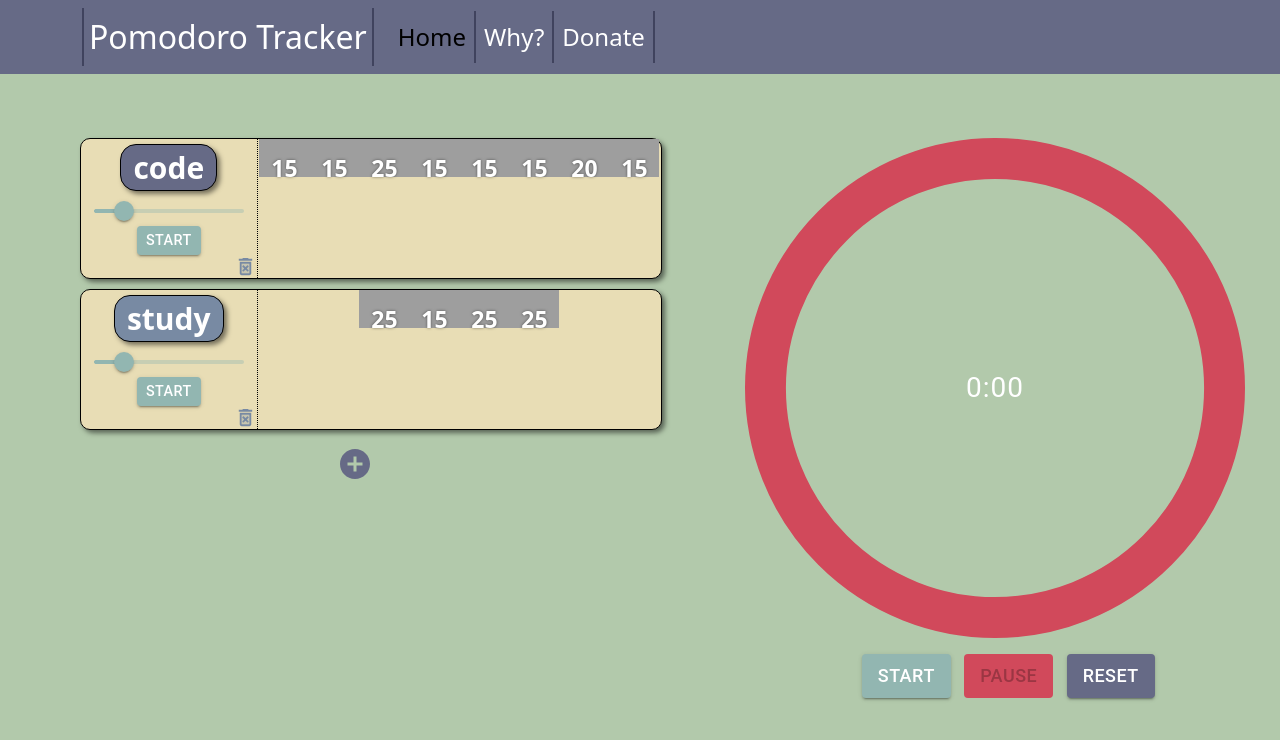
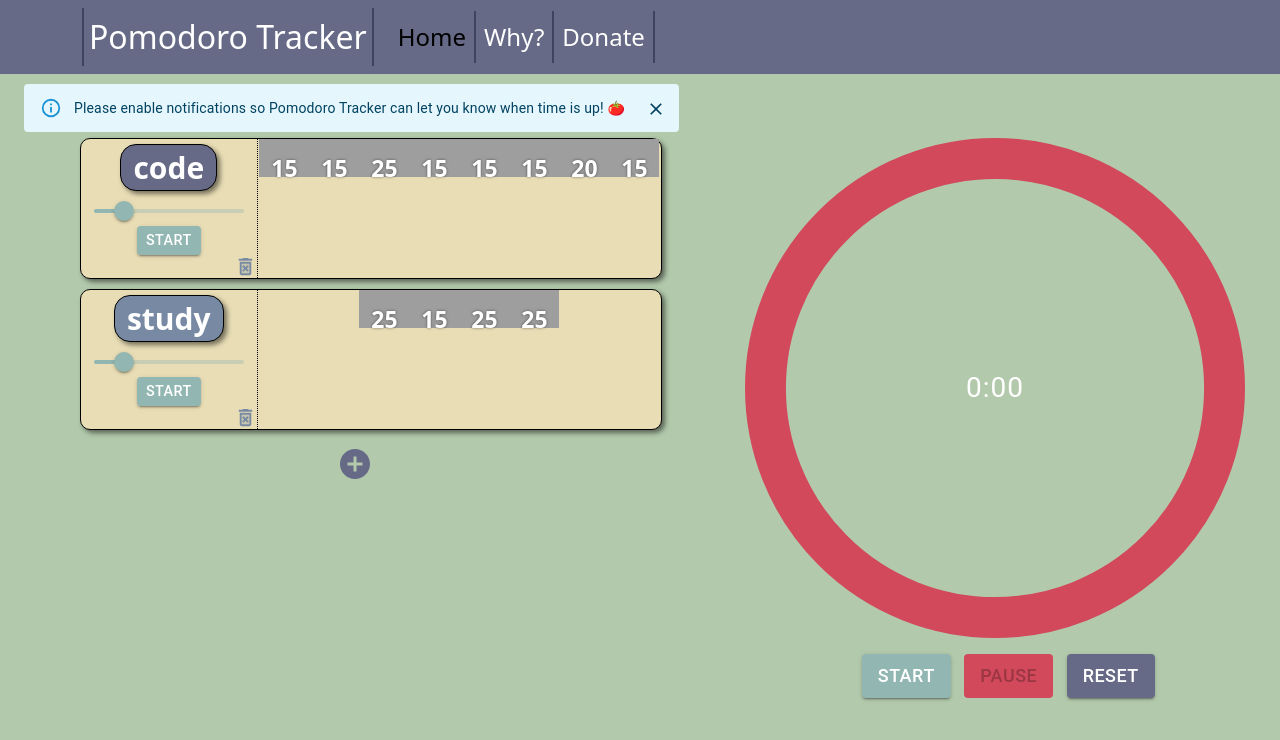
Before and after one commit to DevYadC/pomodoro-webapp, a React (Vite) app: page /home in a window 1280 px wide. Shown: the top 740 px of the page. Built offline with nearby package versions, Linux system fonts and the light colour scheme; grey boxes are pictures that could not be loaded.

Commit message:
added notifications

```diff
--- a/src/App.jsx
+++ b/src/App.jsx
@@ -1,7 +1,7 @@
 import React, { useState, useEffect } from 'react';
 import { BrowserRouter as Router, Routes, Route } from 'react-router-dom';
 import { v4 as uuidv4 } from 'uuid';
-import Alert from '@mui/material/Alert';
+import { Alert, Snackbar } from '@mui/material';
 import 'bootstrap/dist/css/bootstrap.min.css';
 
 import TaskApp from './TaskApp';
@@ -24,12 +24,19 @@ function App() {
   });
 
   useEffect(() => {
+
     localStorage.setItem('tasks', JSON.stringify(tasks));
   }, [tasks]);
 
   const [sessionComplete, setSessionComplete] = useState(false);
 
+  // New state for notification alert
+  const [showNotificationAlert, setShowNotificationAlert] = useState(true);
 
+  // Close the notification alert
+  const handleCloseNotification = () => {
+    setShowNotificationAlert(false);
+  };
 
   return (
     <Router>
@@ -41,6 +48,13 @@ function App() {
             Time is up! — good job &#128516;
           </Alert>
         ) : null}
+
+        <Snackbar open={showNotificationAlert} autoHideDuration={6000} onClose={handleCloseNotification} anchorOrigin={{ vertical: 'top', horizontal: 'left' }}
+          style={{ marginTop: '60px' }} >
+          <Alert onClose={handleCloseNotification} severity="info" sx={{ width: '100%' }}>
+            Please enable notifications so Pomodoro Tracker can let you know when time is up! 🍅
+          </Alert>
+        </Snackbar>
 
         <Routes>
           <Route path="/home" element={<TaskApp tasks={tasks} setTasks={setTasks} setSessionComplete={setSessionComplete} />} />
--- a/src/CountDownTimer.jsx
+++ b/src/CountDownTimer.jsx
@@ -2,20 +2,27 @@ import React, { useState, useEffect } from 'react';
 import CircularProgressWithLabel from './CircularProgressWithLabel'
 import Stack from '@mui/material/Stack';
 import Button from '@mui/material/Button';
-import bellSound from './sounds/bell.mp3';
+
 import './CountDownTimer.css'
 
 function CountdownTimer({ currentSession, tasks, setTasks, setSessionComplete }) {
     const [count, setCount] = useState(currentSession.time);
     const [isRunning, setIsRunning] = useState(false);
 
-    const alarmSound = new Audio(bellSound);
 
+    // Function to request notification permission
+    useEffect(() => {
+        Notification.requestPermission();
+    }, []);
 
-    const playAlarm = () => {
-        alarmSound.play();
-    }
-
+    const sendNotification = () => {
+        if (Notification.permission === 'granted') {
+            new Notification('Timer Finished🍅', {
+                body: 'Your pomodoro session is complete!🍅',
+                // Optional: Add an icon URL here
+            });
+        }
+    };
 
 
     useEffect(() => {
@@ -40,7 +47,8 @@ function CountdownTimer({ currentSession, tasks, setTasks, setSessionComplete })
         } else if (count === 0 && isRunning) {
             setIsRunning(false); // Stop the timer
             setSessionComplete(true);
-            playAlarm();
+            sendNotification();//Send timer compplete notification
+
             // Update tasks state to add a pomodoro
             setTasks(tasks.map(task => {
                 if (task.id === currentSession.taskId) {
```
